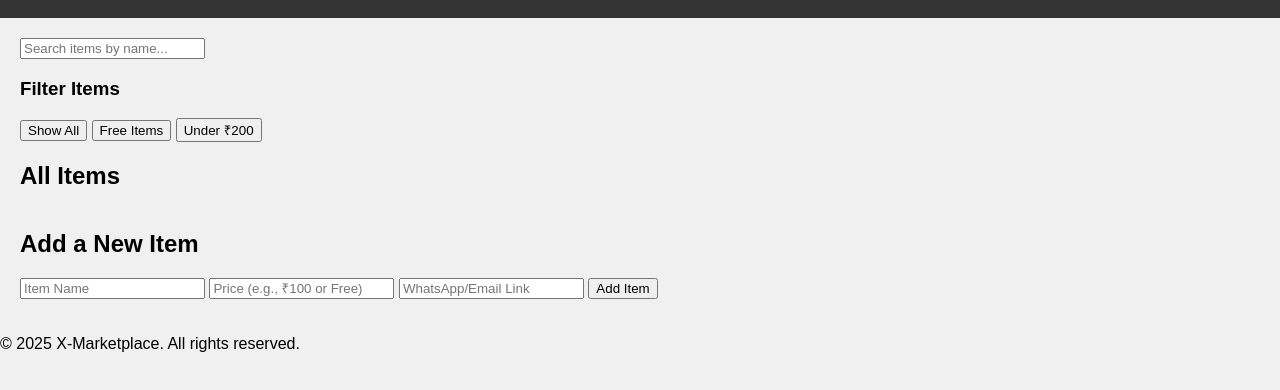
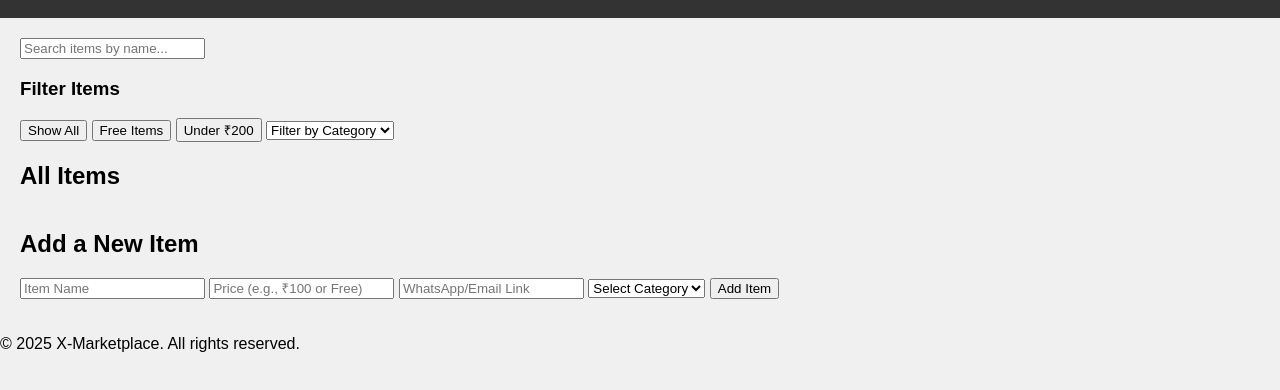
Before and after one commit to sai1169/x-marketplace, a plain HTML site: page frontend/index.html in a window 1280 px wide. Shown: the part 120-510 px from the top of the page. Drawn offline with Linux system fonts and the light colour scheme; no server answers.

Commit message:
Add category support to HTML

```diff
--- a/backend/index.js
+++ b/backend/index.js
@@ -20,7 +20,8 @@ mongoose.connect(process.env.MONGO_URI, {
 const itemSchema = new mongoose.Schema({
   title: String,
   price: String,
-  contact: String
+  contact: String,
+  category: String
 });
 
 const Item = mongoose.model("Item", itemSchema);
@@ -34,6 +35,7 @@ app.get("/items", async (req, res) => {
 app.post("/items", async (req, res) => {
   const newItem = new Item(req.body);
   await newItem.save();
+  console.log("✅ Item saved to DB:", newItem); // ← Add this
   res.json({ message: "Item saved", item: newItem });
 });
 
--- a/frontend/index.html
+++ b/frontend/index.html
@@ -17,18 +17,30 @@
   </header>
 
   <main>
+    <!-- 🔍 Search Bar -->
     <section id="search">
       <input type="text" id="searchInput" placeholder="Search items by name..." oninput="searchItems()" />
     </section>
 
-    <!-- ✅ Filter buttons -->
+    <!-- 🧠 Filter Buttons + Category Dropdown -->
     <section id="filters">
       <h3>Filter Items</h3>
       <button onclick="showAll()">Show All</button>
       <button onclick="showFree()">Free Items</button>
       <button onclick="showUnder200()">Under ₹200</button>
+
+      <!-- ✅ Category Dropdown -->
+      <select id="categoryFilter" onchange="filterByCategory()">
+        <option value="">Filter by Category</option>
+        <option value="Books">Books</option>
+        <option value="Notes">Notes</option>
+        <option value="Tools">Tools</option>
+        <option value="Lab">Lab Items</option>
+        <option value="Free">Free</option>
+      </select>
     </section>
 
+    <!-- 📦 Item List -->
     <section id="item-list">
       <h2>All Items</h2>
       <div id="items-container">
@@ -36,12 +48,24 @@
       </div>
     </section>
 
+    <!-- ➕ Add New Item Form -->
     <section id="add-item">
       <h2>Add a New Item</h2>
       <form id="item-form">
         <input type="text" id="title" placeholder="Item Name" required />
         <input type="text" id="price" placeholder="Price (e.g., ₹100 or Free)" required />
         <input type="text" id="contact" placeholder="WhatsApp/Email Link" required />
+
+        <!-- ✅ Add Category Field -->
+        <select id="category" required>
+          <option value="" disabled selected>Select Category</option>
+          <option value="Books">Books</option>
+          <option value="Notes">Notes</option>
+          <option value="Tools">Tools</option>
+          <option value="Lab">Lab Items</option>
+          <option value="Free">Free</option>
+        </select>
+
         <button type="submit">Add Item</button>
       </form>
     </section>
--- a/frontend/script.js
+++ b/frontend/script.js
@@ -36,6 +36,7 @@ document.getElementById("item-form").addEventListener("submit", function (e) {
     title: document.getElementById("title").value,
     price: document.getElementById("price").value,
     contact: document.getElementById("contact").value,
+    category: document.getElementById("category").value
   };
 
   fetch("https://x-marketplace.onrender.com/items", {
@@ -86,3 +87,15 @@ function searchItems() {
   );
   renderItems(filtered);
 }
+function filterByCategory() {
+  const selected = document.getElementById("categoryFilter").value;
+  if (!selected) {
+    renderItems(allItems);
+    return;
+  }
+
+  const filtered = allItems.filter(item =>
+    item.category && item.category.toLowerCase() === selected.toLowerCase()
+  );
+  renderItems(filtered);
+}
```
